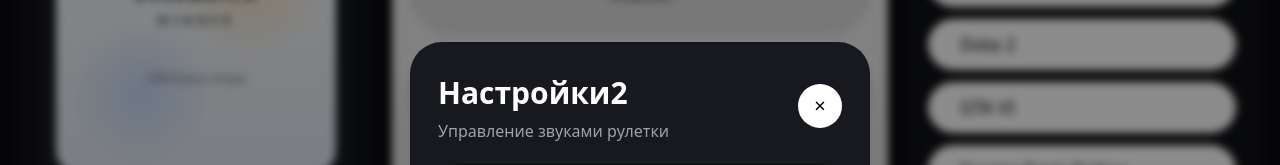
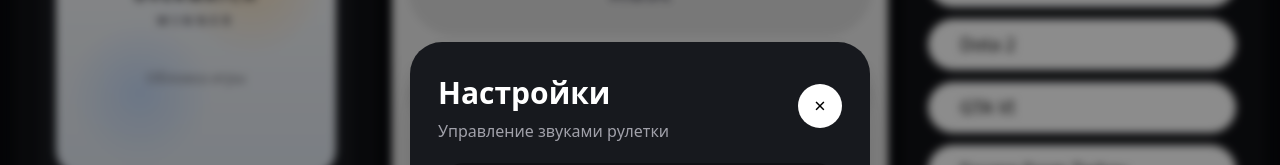
Before and after one commit to qwekee1/game-roulette-ui, a React (Vite) app: page / in a window 1280 px wide. Both pictures are taken after a click on the button "Настройки". Shown: the part 160-325 px from the top of the page. Built offline with nearby package versions, Linux system fonts and the light colour scheme.

Commit message:
Update App.tsx

```diff
--- a/src/App.tsx
+++ b/src/App.tsx
@@ -530,7 +530,7 @@ export default function GameRouletteUI() {
         >
           <div className="mb-5 flex items-center justify-between">
             <div>
-              <h2 className="text-[26px] font-semibold text-white xl:text-[30px]">Настройки2</h2>
+              <h2 className="text-[26px] font-semibold text-white xl:text-[30px]">Настройки</h2>
               <p className="mt-1 text-sm text-zinc-400 xl:text-base">Управление звуками рулетки</p>
             </div>
             <button
```
